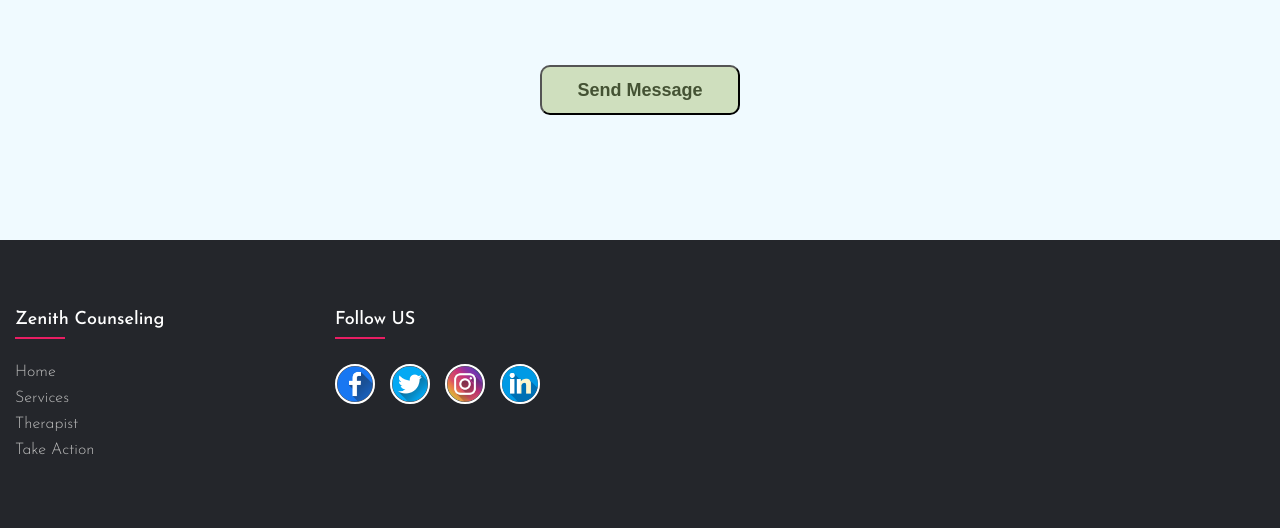
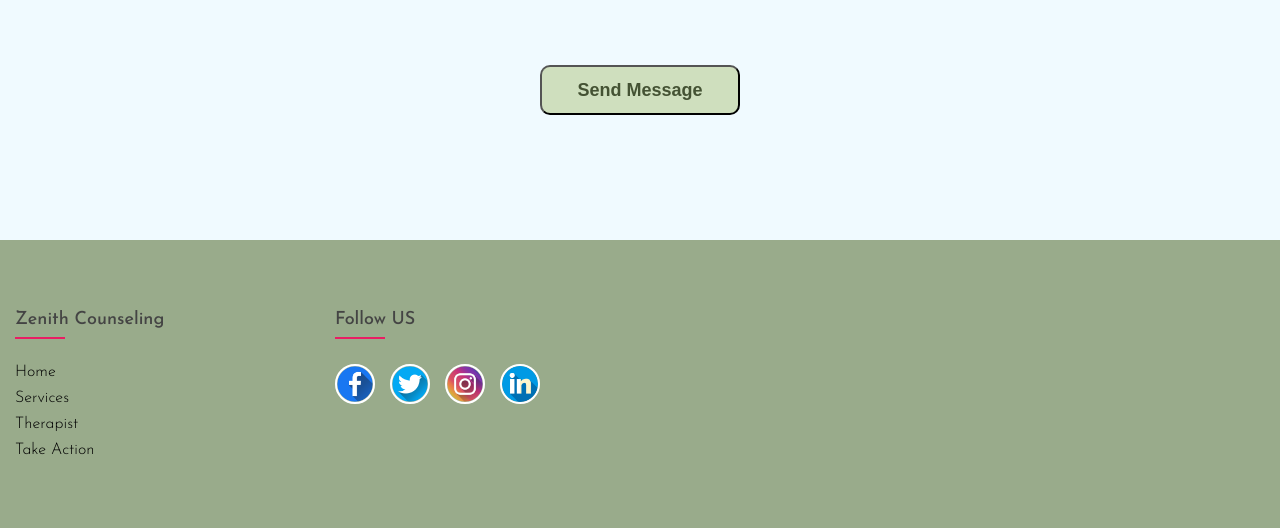
Before and after one commit to Andy2020code/Therapist-server, a Flask app: page /take-action in a window 1280 px wide. Shown: the part 1220-1748 px from the top of the page. Run offline with Flask 3, Linux system fonts and the light colour scheme; some web fonts are replaced.

Commit message:
Update take-action.css

```diff
--- a/static/css/take-action.css
+++ b/static/css/take-action.css
@@ -160,7 +160,7 @@
     }
 
     .outter-div-01{
-      top: 70%;
+      top: 55%;
       left: 26%;
     }
   }
@@ -517,7 +517,7 @@
 }
 
   .footer{
-    background-color: #24262b;
+    background-color: #99AB8B;
     padding: 70px 0;
   }
 
@@ -528,7 +528,7 @@
 
   .footer-col h4{
     font-size: 18px;
-    color: #fff;
+    color: #444;
     text-transform: capitalize;
     margin-bottom: 35px;
     font-weight: 500;
@@ -553,10 +553,10 @@
 .footer-col ul li a{
   font-size: 16px;
   text-transform: capitalize;
-  color: #fff;
+  color: #444;
   text-decoration: none;
   font-weight: 300;
-  color: #bbbbbb;
+  color: #000;
   display: block;
   transition: all 0.3s ease;
 }
```
